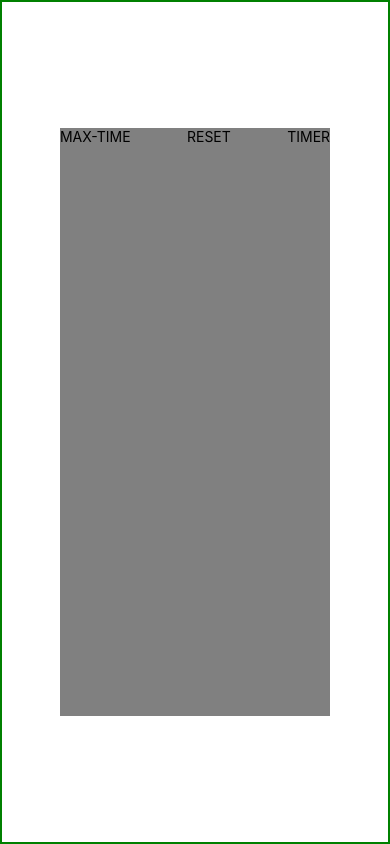
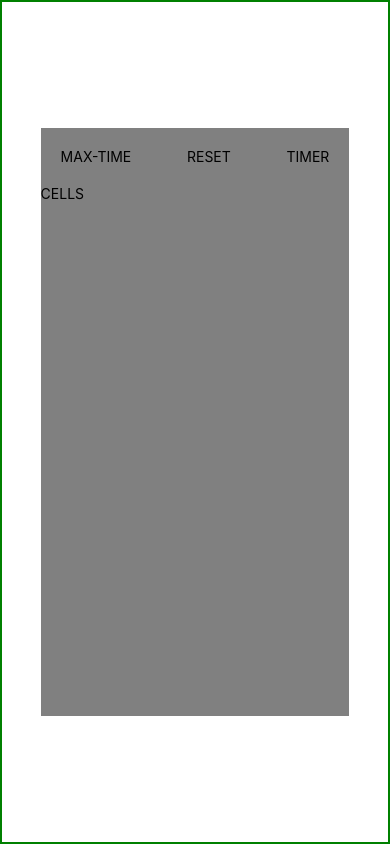
Before and after one commit to kembreyfarquhar/minesweeper, a React Native app: screen / in a window 390 px wide. Built offline with nearby package versions, Linux system fonts and the light colour scheme.

Commit message:
adds Cells and renders in BoardContainer

```diff
--- a/Components/BoardContainer.js
+++ b/Components/BoardContainer.js
@@ -2,11 +2,13 @@
 import { StyleSheet, Text, View } from "react-native";
 
 import TopBar from "./TopBar";
+import Cells from "./Cells";
 
 const BoardContainer = () => {
   return (
     <View style={styles.board}>
       <TopBar />
+      <Cells />
     </View>
   );
 };
@@ -15,7 +17,7 @@
   board: {
     backgroundColor: "grey",
     height: "70%",
-    width: "70%"
+    width: "80%"
   }
 });
 
--- /dev/null
+++ b/Components/Cells.js
@@ -0,0 +1,12 @@
+import React from "react";
+import { StyleSheet, Text, View } from "react-native";
+
+const Cells = () => {
+  return (
+    <View>
+      <Text>CELLS</Text>
+    </View>
+  );
+};
+
+export default Cells;
--- a/Components/TopBar.js
+++ b/Components/TopBar.js
@@ -20,7 +20,8 @@
 const styles = StyleSheet.create({
   topBar: {
     flexDirection: "row",
-    justifyContent: "space-between"
+    justifyContent: "space-between",
+    padding: 20
   }
 });
 
```
